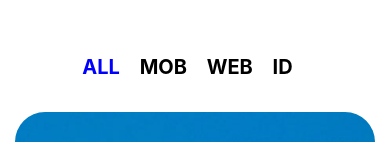
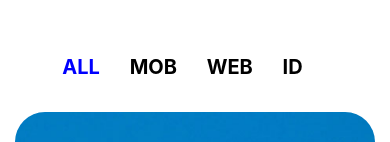
Before and after one commit to vozim/portfolio, a plain HTML site: page index.html in a window 390 px wide. Shown: the part 306-448 px from the top of the page. Drawn offline with Linux system fonts and the light colour scheme; a web font is replaced by a local one.

Commit message:
Update style.css

```diff
--- a/css/style.css
+++ b/css/style.css
@@ -807,7 +807,7 @@ font-size: 50px;
 	}
 
 	.portfolio-filter li {
-	margin: 0 15px 0 0px;
+	margin: 0 25px 0 0px;
 	}
 	.portfolio-filter {
 	text-align: center;
```
